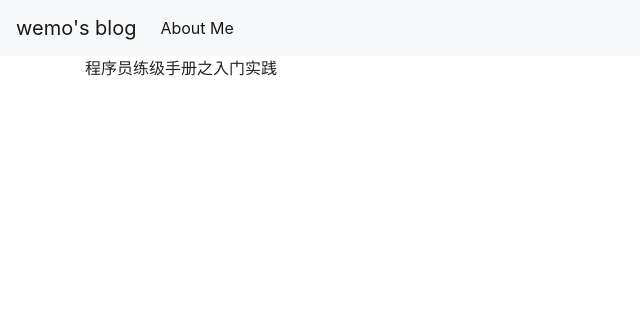
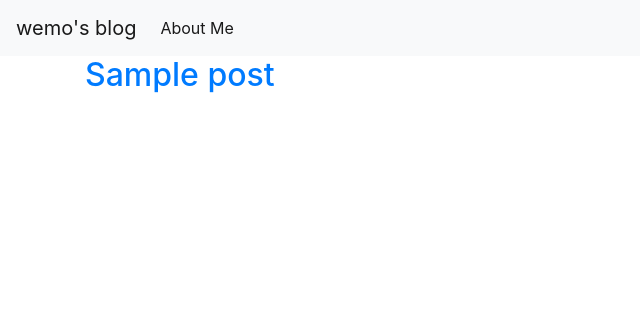
Before and after one commit to wemozj/IBlog, a Flask app: template templates/index.html in a window 1280 px wide. Shown: the top 316 px of the page, without its empty margins (0-640 px from the left). Run offline with Flask 3, Linux system fonts and the light colour scheme; the template is opened without the code that fills it: most values are stand-ins (such as "Sample title", 1, 10 or a date in 2020); some libraries are stand-ins or nearby versions.

Commit message:
display post details

```diff
--- a/app.py
+++ b/app.py
@@ -1,11 +1,32 @@
 from flask import Flask, render_template
+import sqlite3
+
 
 app = Flask(__name__)
 
 
+def get_db_conn():
+    conn = sqlite3.connect('database_db')
+    conn.row_factory = sqlite3.Row
+    return conn
+
+
+def get_post(post_id: int):
+    conn = get_db_conn()
+    post = conn.execute('SELECT * FROM posts WHERE id=?', (post_id,)).fetchone()
+    return post
+
 @app.route('/')
 def index():
-    return render_template('index.html')
+    conn = get_db_conn()
+    posts = conn.execute('SELECT * FROM posts').fetchall()
+    return render_template('index.html', posts=posts)
+
+
+@app.route('/posts/<int:post_id>', methods=['GET', 'POST'])
+def post(post_id):
+    post = get_post(post_id)
+    return render_template('post.html', post=post)
 
 
 if __name__ == '__main__':
--- a/templates/index.html
+++ b/templates/index.html
@@ -5,5 +5,11 @@
 {% endblock %} %}
 
 {% block content %}
-    程序员练级手册之入门实践
+
+{% for post in posts %}
+    <a href="{{ url_for('post', post_id=post['id']) }}">
+        <h2>{{ post["title"] }}</h2>
+    </a>
+{% endfor %}
+
 {% endblock %}
```
Also changed, not shown: templates/post.html (added, +9 -0 lines).
